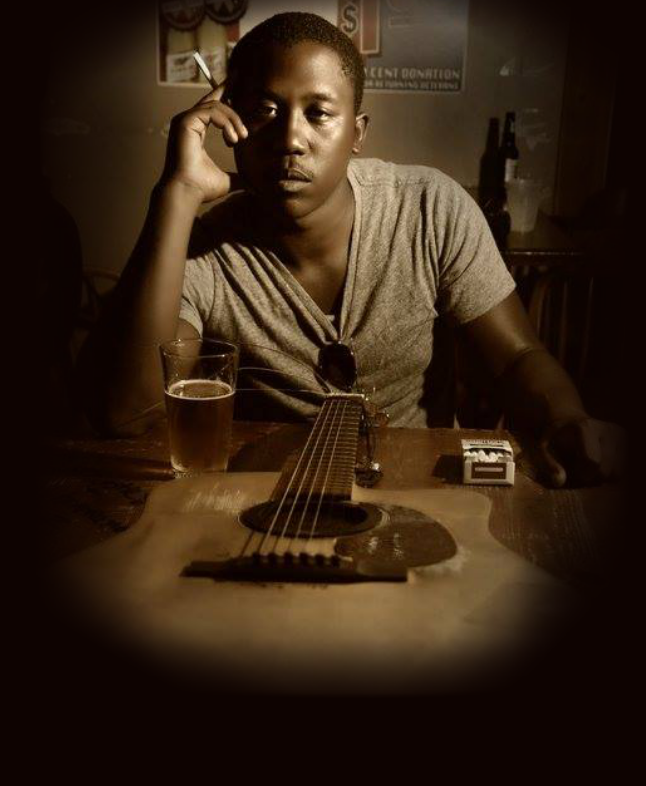
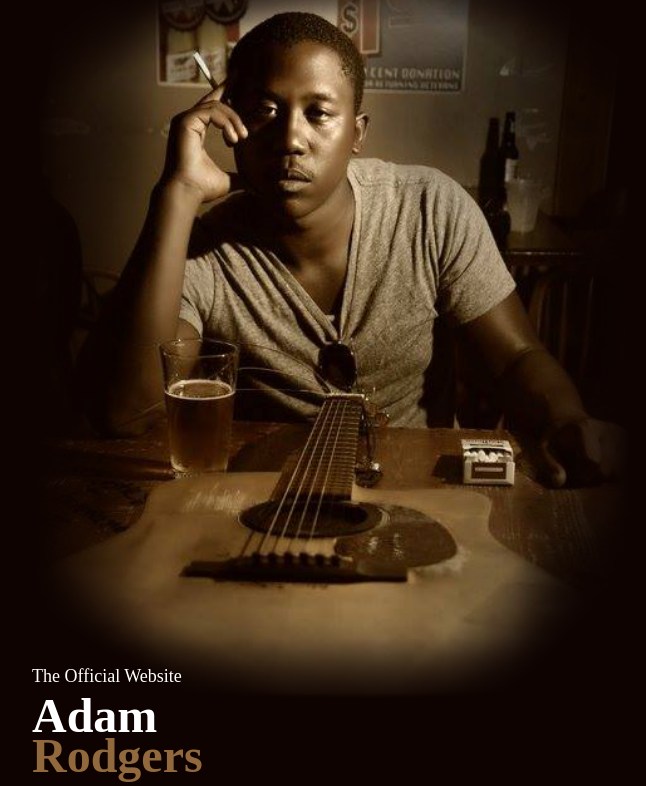
Before and after one commit to AdamRodgers/adamrodgers.github.io, a plain HTML site: page index.html in a window 1280 px wide. Shown: the part 14-800 px from the top of the page, without its empty margins (308-954 px from the left). Drawn offline with Linux system fonts and the light colour scheme.

Commit message:
Updating Styles

```diff
--- a/index.html
+++ b/index.html
@@ -19,6 +19,7 @@
 				margin: 0 auto;
 			}
 			#wrapper #content {
+				height: 100%;
 				position: relative;
 			}
 			#wrapper #content #title {
@@ -26,7 +27,7 @@
 				font-weight: bolder;
 				line-height: 40px;
 				position: absolute;
-				bottom: 0;
+				bottom: 10px;
 			}
 			#wrapper #content #title .super {
 				font-size: 18px;
```
